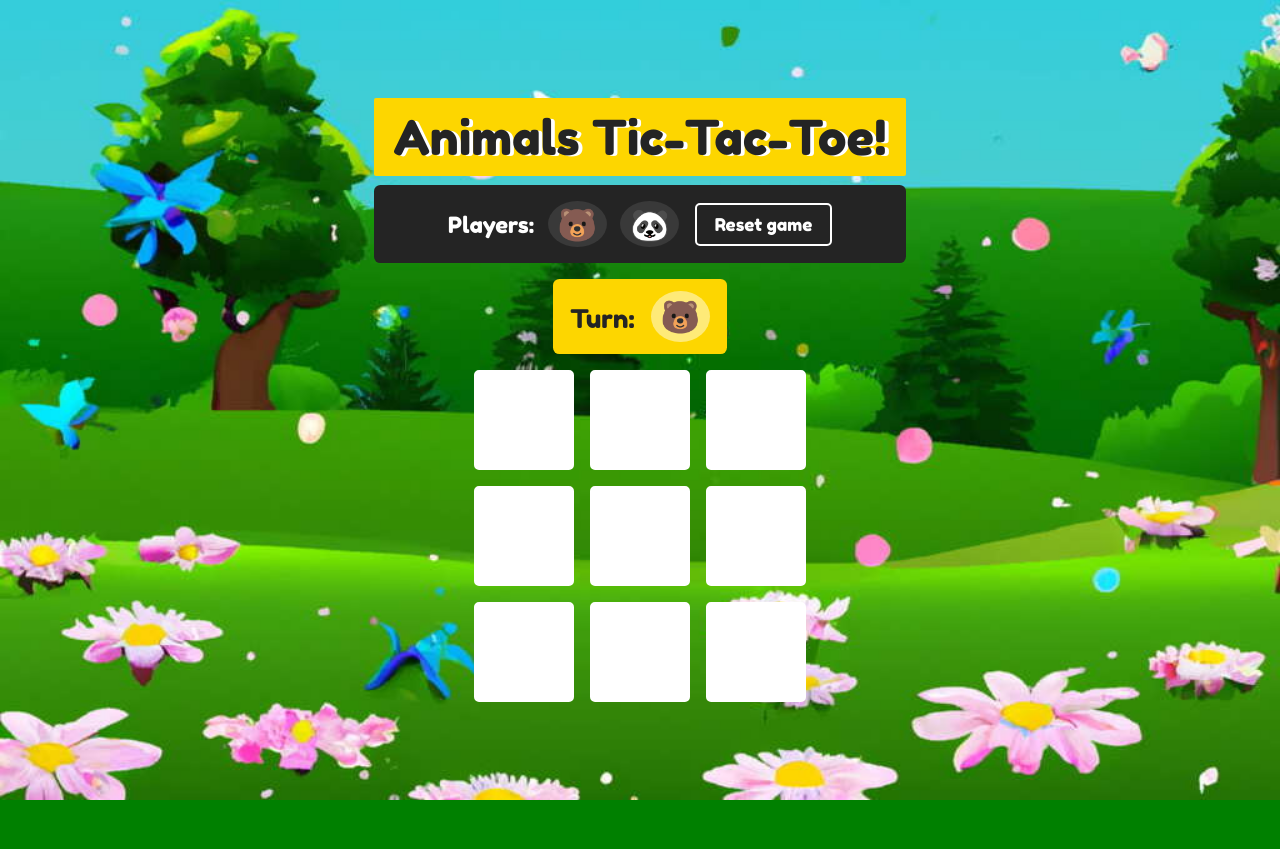
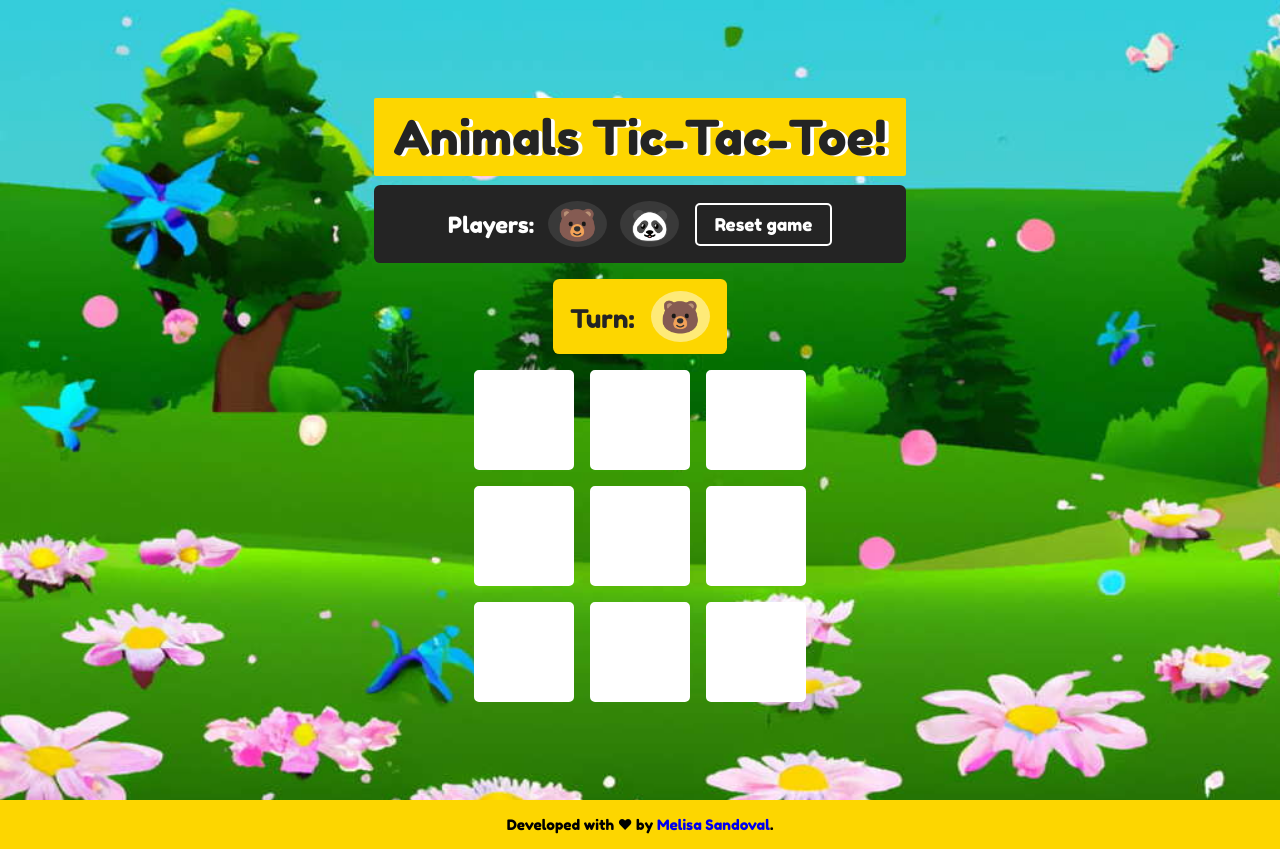
Before and after one commit to melisandoval/animals-tic-tac-toe, a React (Vite) app: page / in a window 1280 px wide. Before the commit the page ends 800 px from the top, so only its background shows below. Built offline with nearby package versions, Linux system fonts and the light colour scheme.

Commit message:
add footer

```diff
--- a/src/App.jsx
+++ b/src/App.jsx
@@ -6,6 +6,7 @@ import { getRandomPlayers } from "./utils/players";
 import { checkWinner, checkEndGame } from "./utils/board.js";
 import { Square } from "./components/Square";
 import { WinnerModal } from "./components/WinnerModal";
+import { Footer } from "./components/Footer";
 
 function App() {
   // Set the two emogis animals players for the game:
@@ -75,7 +76,8 @@ function App() {
   };
 
   return (
-    <div className="page-container">
+    <div className="app">
+      <div className="page-content-container">
         <header>
           <h1>Animals Tic-Tac-Toe!</h1>
           <section className="header-players-and-button">
@@ -102,7 +104,11 @@ function App() {
           <ol className="game">
             {board?.map((element, index) => {
               return (
-              <Square key={index} cellNumber={index} updateBoard={updateBoard}>
+                <Square
+                  key={index}
+                  cellNumber={index}
+                  updateBoard={updateBoard}
+                >
                   {element}
                 </Square>
               );
@@ -112,6 +118,9 @@ function App() {
           <WinnerModal winner={winner} resetGame={resetGame} />
         </main>
       </div>
+
+      <Footer />
+    </div>
   );
 }
 
--- /dev/null
+++ b/src/components/Footer.jsx
@@ -0,0 +1,18 @@
+import React from "react";
+
+export function Footer() {
+  return (
+    <footer>
+      <div className="footer-content">
+        <p>
+          Developed with ♥︎ by{" "}
+          <a href="https://github.com/melisandoval/" target="_blank">
+            {" "}
+            Melisa Sandoval
+          </a>
+          .
+        </p>
+      </div>
+    </footer>
+  );
+}
--- a/src/index.css
+++ b/src/index.css
@@ -36,7 +36,18 @@ body {
   place-items: center;
 }
 
-.page-container {
+a {
+  text-decoration: none;
+  cursor: pointer;
+}
+
+.app {
+  width: 100%;
+  display: grid;
+  place-items: center;
+}
+
+.page-content-container {
   display: flex;
   flex-direction: column;
   min-height: 100vh;
@@ -51,11 +62,11 @@ body {
   flex-direction: column;
   align-items: center;
   justify-content: center;
-  padding: 1em 0 2em;
+  padding: 1em 0 3em;
 }
 
 header {
-  padding-top: 2em;
+  padding-top: 3em;
   width: 100%;
   display: flex;
   flex-direction: column;
@@ -250,6 +261,19 @@ h2 {
   font-size: 3rem;
 }
 
+footer {
+  background-color: var(--yellow);
+  width: 100%;
+  display: grid;
+  place-items: center;
+  padding: 1em;
+  text-align: center;
+}
+
+footer p {
+  font-size: 0.9rem;
+}
+
 @media (min-width: 768px) {
   .header-players-and-button {
     flex-direction: row;
```
Lines whose indentation alone changed are shown as unchanged.
